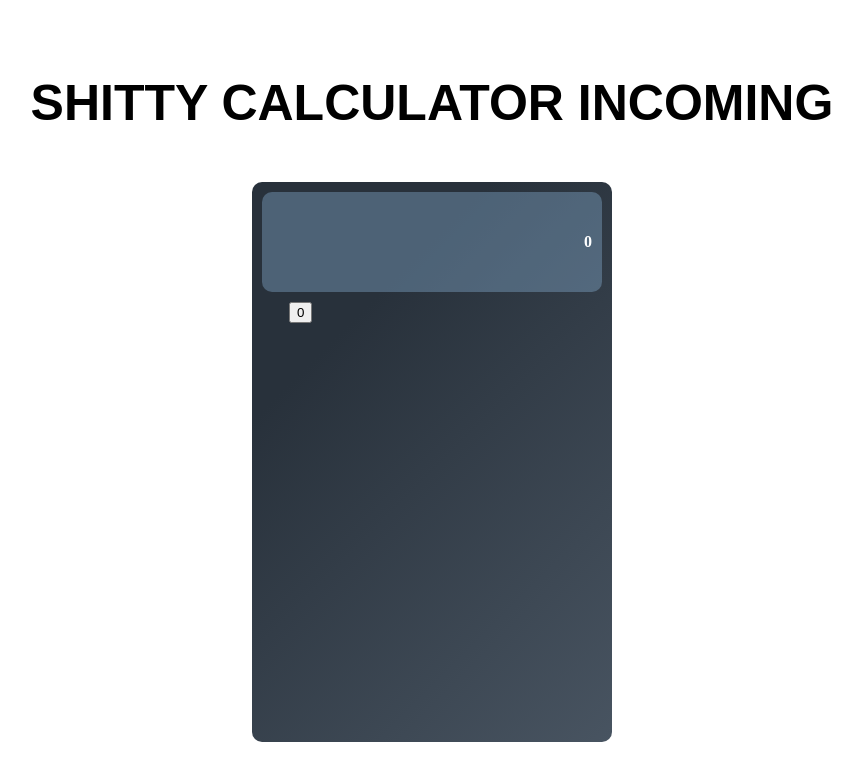
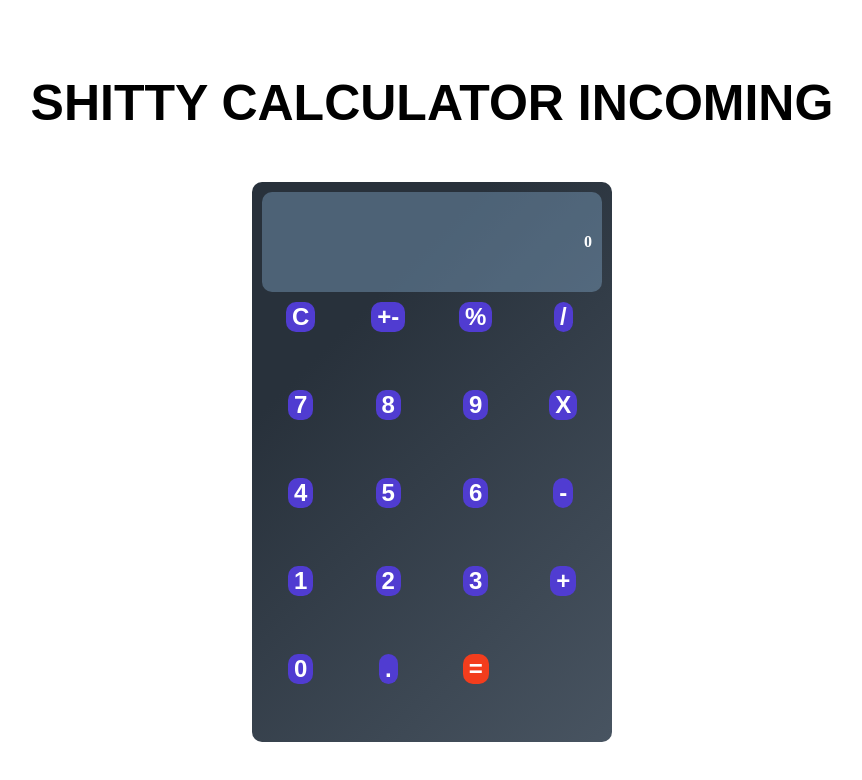
Before and after one commit to Bouderton/calculator, a React (Vite) app in the folder calculator/: page / in a window 1280 px wide. Shown: the top 780 px of the page, without its empty margins (208-1070 px from the left). Built offline with nearby package versions, Linux system fonts and the light colour scheme.

Commit message:
buttons added

```diff
--- a/calculator/src/components/App/App.jsx
+++ b/calculator/src/components/App/App.jsx
@@ -8,7 +8,13 @@ import Button from "../Button/Button";
 import "./App.css";
 
 function App() {
-  const [count, setCount] = useState(0);
+  const btnValues = [
+    ["C", "+-", "%", "/"],
+    [7, 8, 9, "X"],
+    [4, 5, 6, "-"],
+    [1, 2, 3, "+"],
+    [0, ".", "="],
+  ];
 
   return (
     <>
@@ -17,13 +23,18 @@ function App() {
         <Calculator>
           <Screen value={0} />
           <ButtonGrid>
-            <Button
-              value={0}
-              className=""
-              onClick={() => {
-                console.log("Click");
-              }}
-            />
+            {btnValues.flat().map((btn, i) => {
+              return (
+                <Button
+                  key={i}
+                  className={btn === "=" ? "equals" : ""}
+                  value={btn}
+                  onClick={() => {
+                    console.log(`${btn} clicked!`);
+                  }}
+                />
+              );
+            })}
           </ButtonGrid>
         </Calculator>
       </div>
--- a/calculator/src/components/Button/Button.css
+++ b/calculator/src/components/Button/Button.css
@@ -0,0 +1,23 @@
+button {
+  border: none;
+  background-color: rgb(80, 60, 209);
+  font-size: 24px;
+  color: rgb(255, 255, 255);
+  font-weight: bold;
+  cursor: pointer;
+  border-radius: 10px;
+  outline: none;
+}
+
+button:hover {
+  background-color: rgb(61, 43, 184);
+}
+
+.equals {
+  grid-column: 3 / 5;
+  background-color: rgb(243, 61, 29);
+}
+
+.equals:hover {
+  background-color: rgb(228, 39, 15);
+}
```
